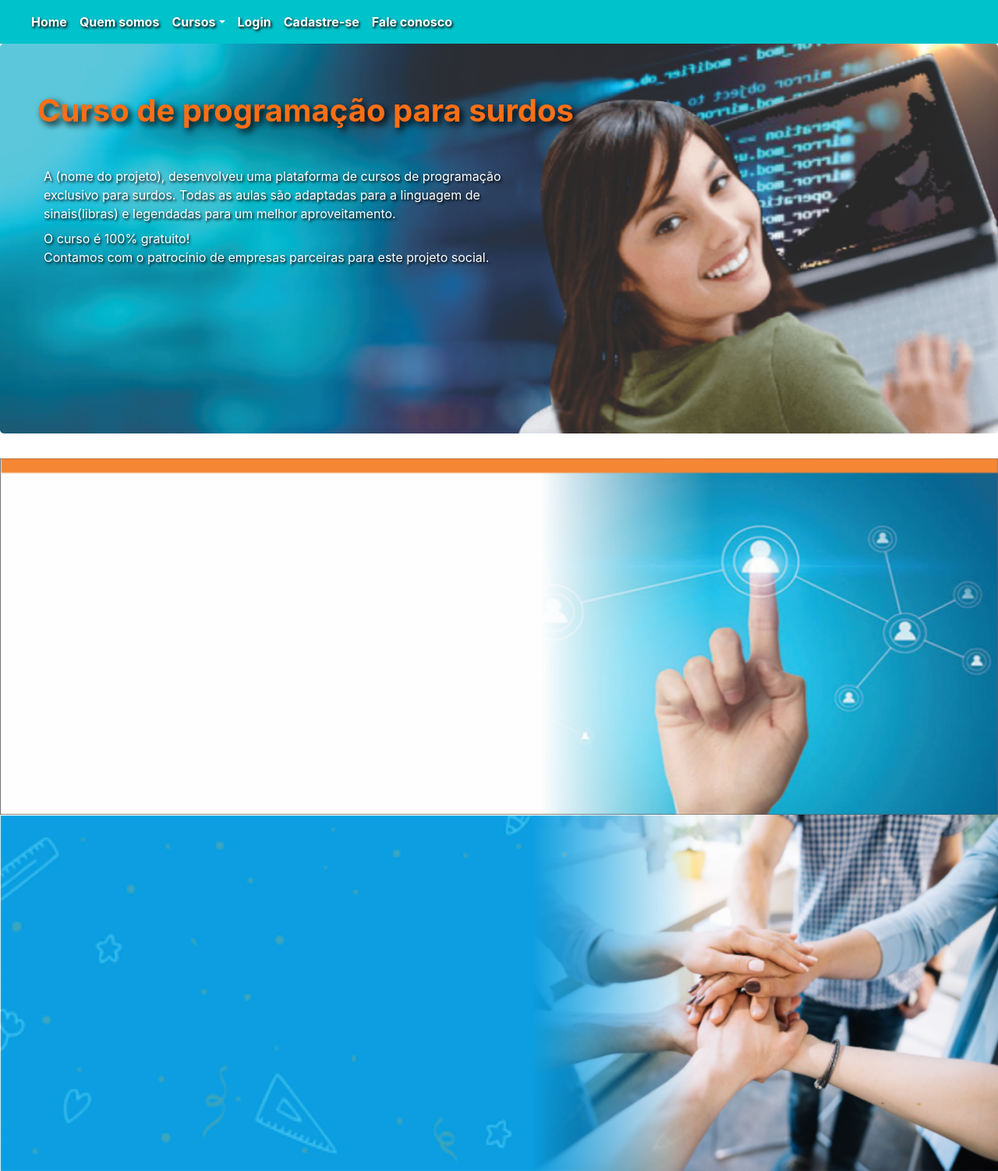
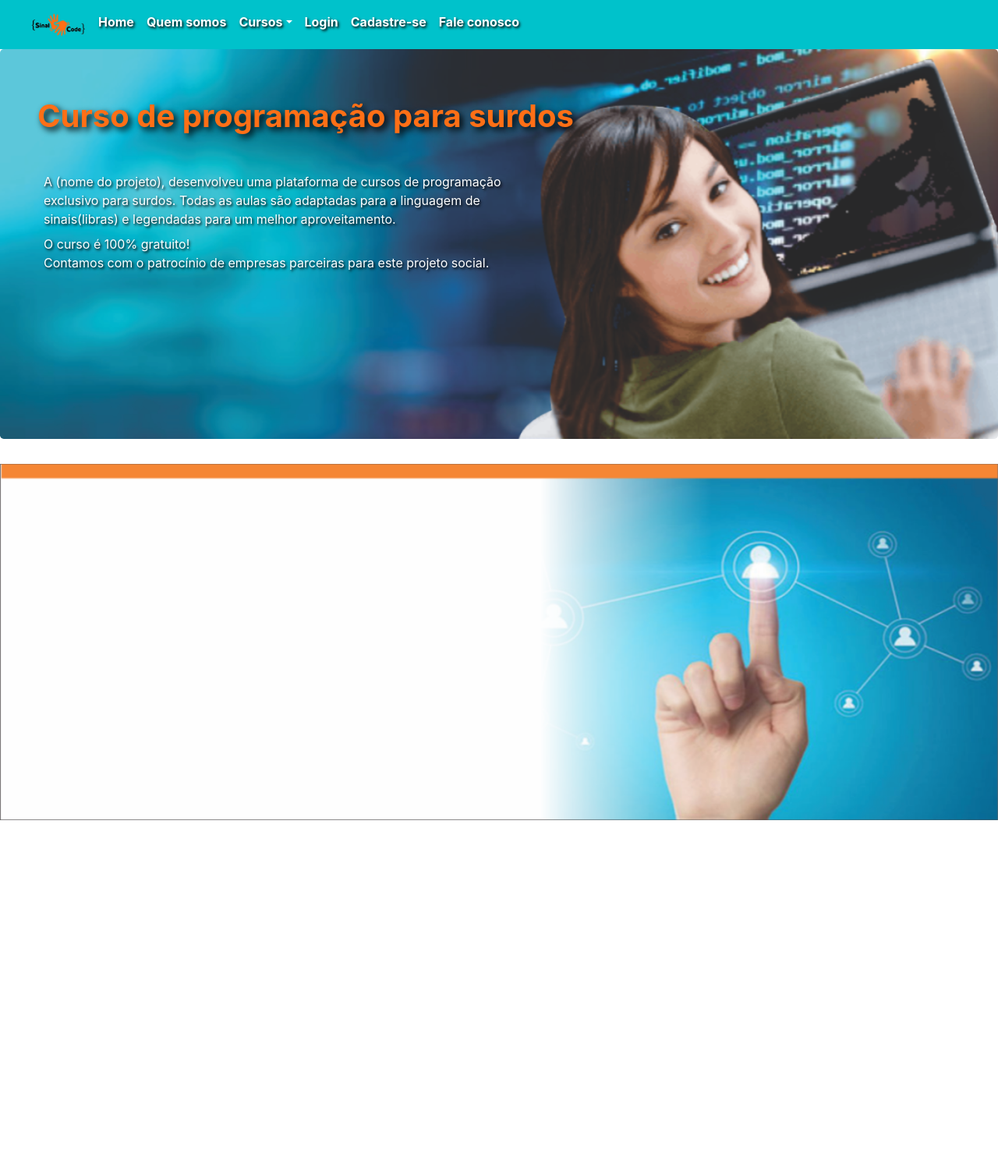
Before and after one commit to FabiMacedo/Projeto_Squad2_Trabalho_RecodePro, a PHP site: page / in a window 1280 px wide. Shown: the whole page at 78% size. After the commit the page ends 1052 px from the top, so only its background shows below. Run offline with PHP 8.4, Linux system fonts and the light colour scheme.

Commit message:
Acrescentado logo no menu

```diff
--- a/projetoSquad2/cursos.php
+++ b/projetoSquad2/cursos.php
@@ -21,6 +21,9 @@
 
         <div class="collapse navbar-collapse" id="conteudoNavbarSuportado">
             <ul class="navbar-nav mr-auto">
+                <li class="nav-item active">
+                    <a class="nav-link" href="index.php"><img src="./imagens/logosinal.jpg" width="70px"><span class="sr-only">(página atual)</span></a>
+                </li>
                 <li class="nav-item active">
                     <a class="nav-link" href="index.php">Home <span class="sr-only">(página atual)</span></a>
                 </li>
--- a/projetoSquad2/faleconosco.php
+++ b/projetoSquad2/faleconosco.php
@@ -21,6 +21,9 @@
 
         <div class="collapse navbar-collapse" id="conteudoNavbarSuportado">
             <ul class="navbar-nav mr-auto">
+                <li class="nav-item active">
+                    <a class="nav-link" href="index.php"><img src="./imagens/logosinal.jpg" width="70px"><span class="sr-only">(página atual)</span></a>
+                </li>
                 <li class="nav-item active">
                     <a class="nav-link" href="index.php">Home <span class="sr-only">(página atual)</span></a>
                 </li>
--- a/projetoSquad2/index.php
+++ b/projetoSquad2/index.php
@@ -22,6 +22,9 @@
 
         <div class="collapse navbar-collapse" id="conteudoNavbarSuportado">
             <ul class="navbar-nav mr-auto">
+                <li class="nav-item active">
+                    <a class="nav-link" href="index.php"><img src="./imagens/logosinal.jpg" width="70px"><span class="sr-only">(página atual)</span></a>
+                </li>
                 <li class="nav-item active">
                     <a class="nav-link" href="index.php">Home <span class="sr-only">(página atual)</span></a>
                 </li>
@@ -66,10 +69,6 @@
             <img src="imagens/banner_home2.png" class="img-fluid" alt="Informacoes">
         </div>
 
-        <div class="view overlay rounded-top">
-            <img src="imagens/banner_quem_somos.png" class="img-fluid" alt="Quem somos">
-        </div>
-
     </main>
 </body>
 </html>
--- a/projetoSquad2/quemsomos.php
+++ b/projetoSquad2/quemsomos.php
@@ -22,6 +22,9 @@
 
         <div class="collapse navbar-collapse" id="conteudoNavbarSuportado">
             <ul class="navbar-nav mr-auto">
+                <li class="nav-item active">
+                    <a class="nav-link" href="index.php"><img src="./imagens/logosinal.jpg" width="70px"><span class="sr-only">(página atual)</span></a>
+                </li>
                 <li class="nav-item active">
                     <a class="nav-link" href="index.php">Home <span class="sr-only">(página atual)</span></a>
                 </li>
```
Also changed, not shown: projetoSquad2/imagens/logosinal.jpg (added).
